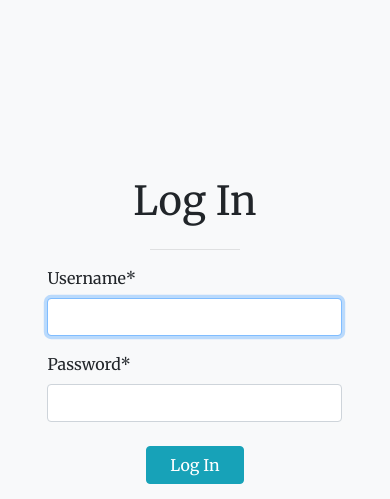
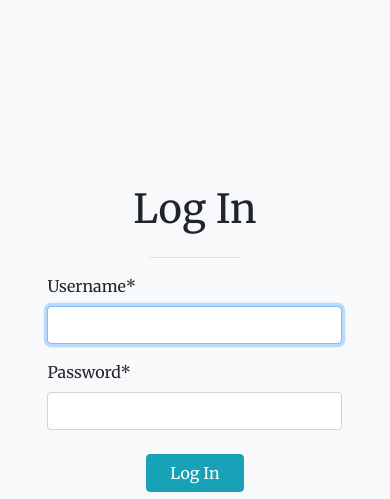
Before and after one commit to harrypmdev/online-book-reader, a Django app: page /login/ in a window 390 px wide. Shown: the part 56-555 px from the top of the page. Run offline with Django 5.2, Linux system fonts and the light colour scheme; some libraries are stand-ins or nearby versions.

Commit message:
fix: add margin to top of login header for very small screens

```diff
--- a/account/templates/account/login.html
+++ b/account/templates/account/login.html
@@ -5,7 +5,7 @@
 {% block content %}
 <!-- Log in -->
 <section id="log-in" class="h-100 container-fluid justify-content-center d-flex flex-column pb-5">
-    <h1 class="text-center">Log In</h1>
+    <h1 class="text-center mt-3">Log In</h1>
     <hr class="w-25">
     <div class="row">
         <form class="w-50 col-10 offset-1 col-lg-6 offset-lg-3" method="POST">
```
